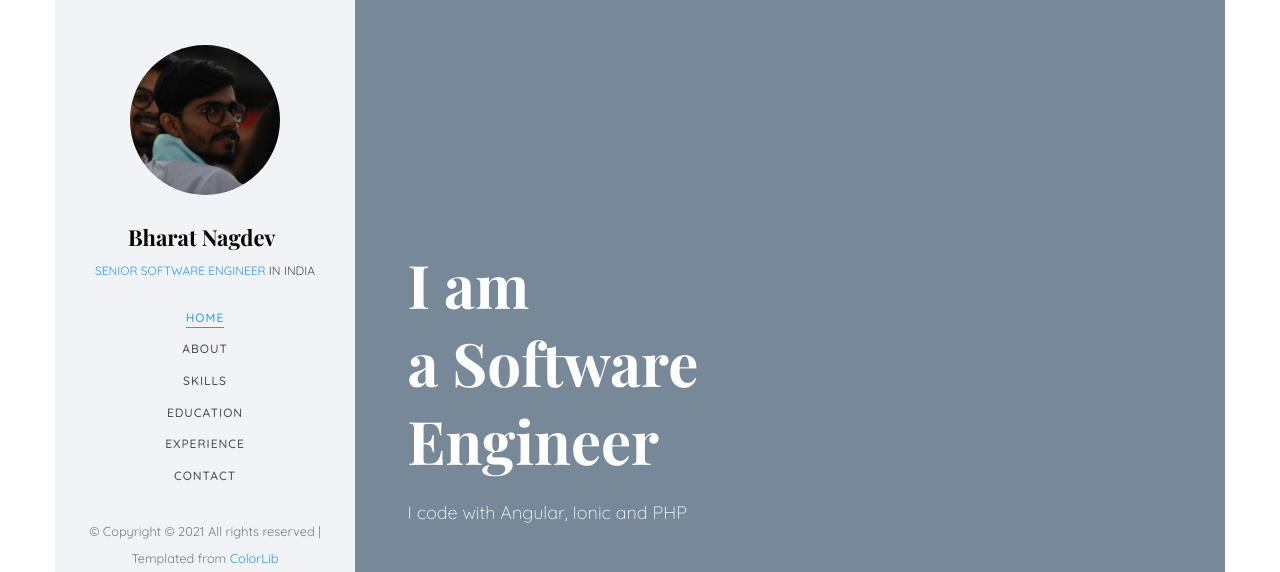
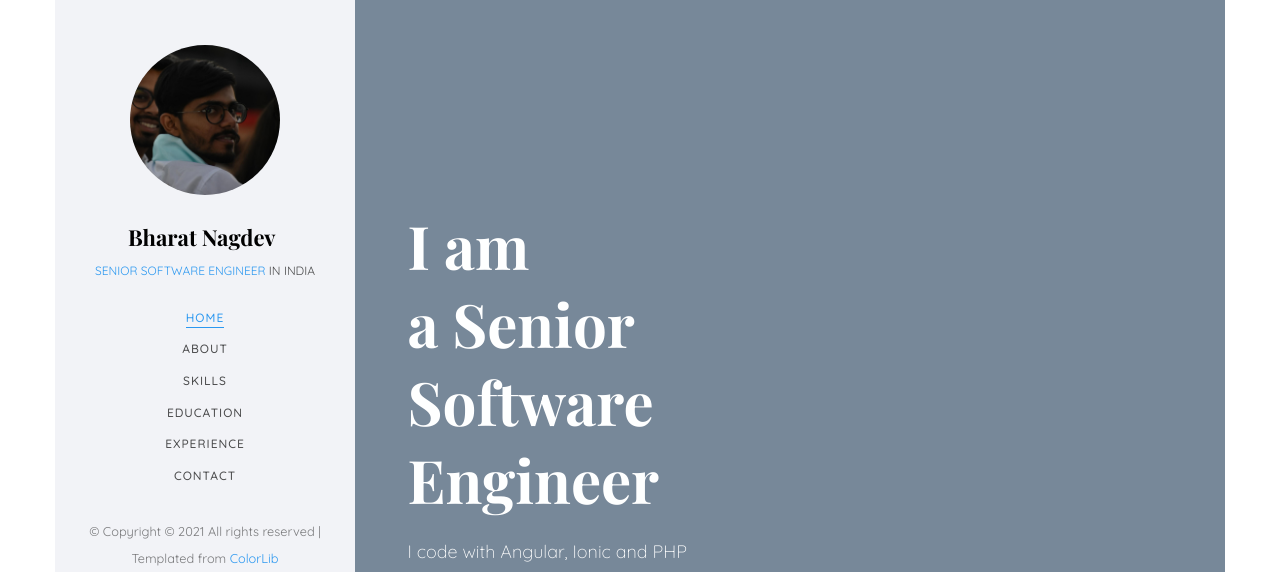
Before and after one commit to bharatnagdev/bharatnagdev.github.io, a plain HTML site: page index.html in a window 1280 px wide. Shown: the top 572 px of the page. Drawn offline with nearby package versions, Linux system fonts and the light colour scheme; files whose address does not match are found by name; a web font is replaced by a local one.

Commit message:
resume updated

```diff
--- a/index.html
+++ b/index.html
@@ -129,7 +129,7 @@
 											class="col-md-6 col-md-offset-3 col-md-pull-3 col-sm-12 col-xs-12 js-fullheight slider-text">
 											<div class="slider-text-inner">
 												<div class="desc">
-													<h1 style="color: white;">I am <br>a Software Engineer</h1>
+													<h1 style="color: white;">I am <br>a Senior Software Engineer</h1>
 													<h2 style="color: white;">I code with Angular, Ionic and PHP</h2>
 													<!-- <p><a class="btn btn-primary btn-learn">View Portfolio <i
 																class="icon-briefcase3"></i></a></p> -->
```
Also changed, not shown: 1 other file.
